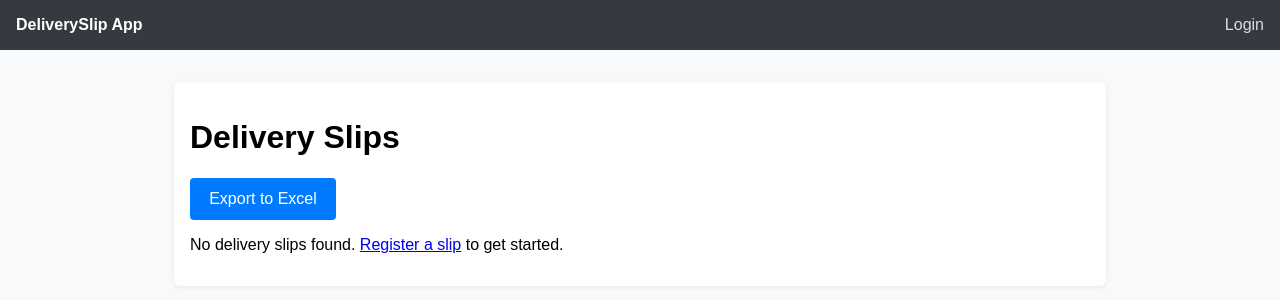
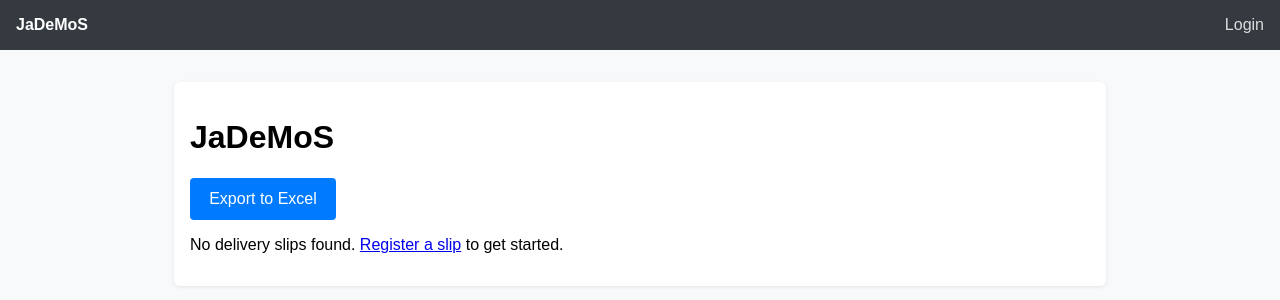
Before and after one commit to cctvagjambi-design/WebApps, a Python web app: template templates/index.html in a window 1280 px wide. Shown: the top 300 px of the page. Run offline with Jinja, Linux system fonts and the light colour scheme; the template is opened without the code that fills it, so the values that code supplies are empty.

Commit message:
ganti nama aplikasi jadi jademos

```diff
--- a/templates/index.html
+++ b/templates/index.html
@@ -1,6 +1,6 @@
 {% extends 'layout.html' %}
 {% block content %}
-  <h1>Delivery Slips</h1>
+  <h1>JaDeMoS</h1>
   <p><a class='button-link' href='{{ url_for('export_delivery_excel') }}'>Export to Excel</a></p>
   {% if slips %}
     <table>
--- a/templates/layout.html
+++ b/templates/layout.html
@@ -3,7 +3,7 @@
   <head>
     <meta charset="utf-8" />
     <meta name="viewport" content="width=device-width, initial-scale=1" />
-    <title>DeliverySlip App</title>
+    <title>JaDeMoS</title>
     <style>
       body { font-family: Arial, sans-serif; margin: 0; padding: 0; background: #f8f9fa; }
       .navbar { background: #343a40; color: white; padding: 1rem; display: flex; justify-content: space-between; align-items: center; }
@@ -34,7 +34,7 @@
   </head>
   <body>
     <header class="navbar">
-      <div><strong>DeliverySlip App</strong></div>
+      <div><strong>JaDeMoS</strong></div>
       <div>
         {% if g.user %}
           <span>Logged in as {{ g.user.username }}</span>
```
Also changed, not shown: app.py (+14 -0 lines), templates/users.html (+6 -1 lines).
